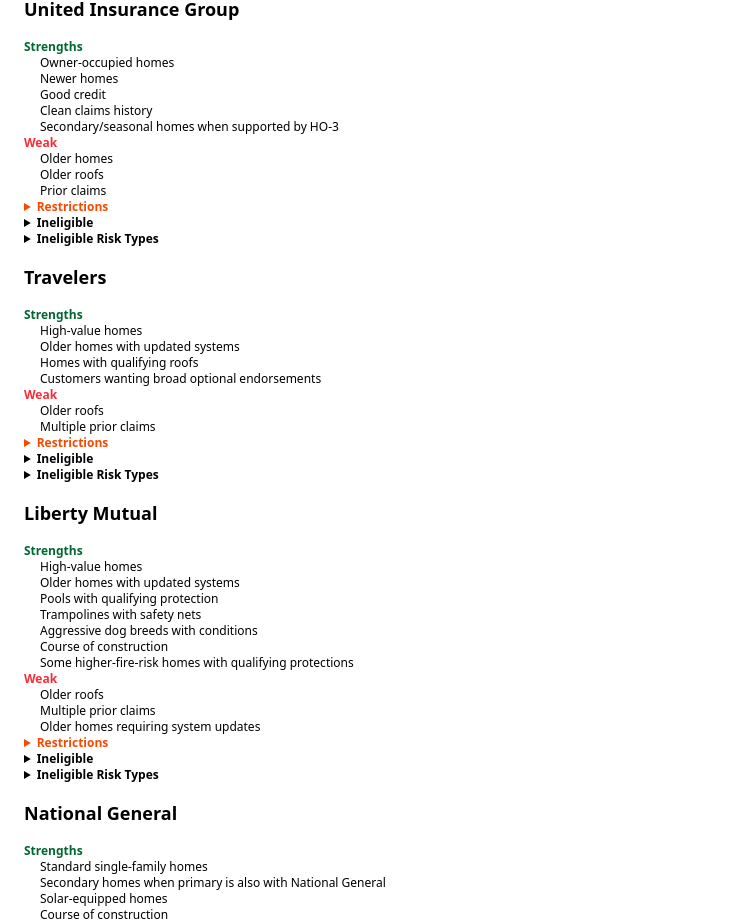
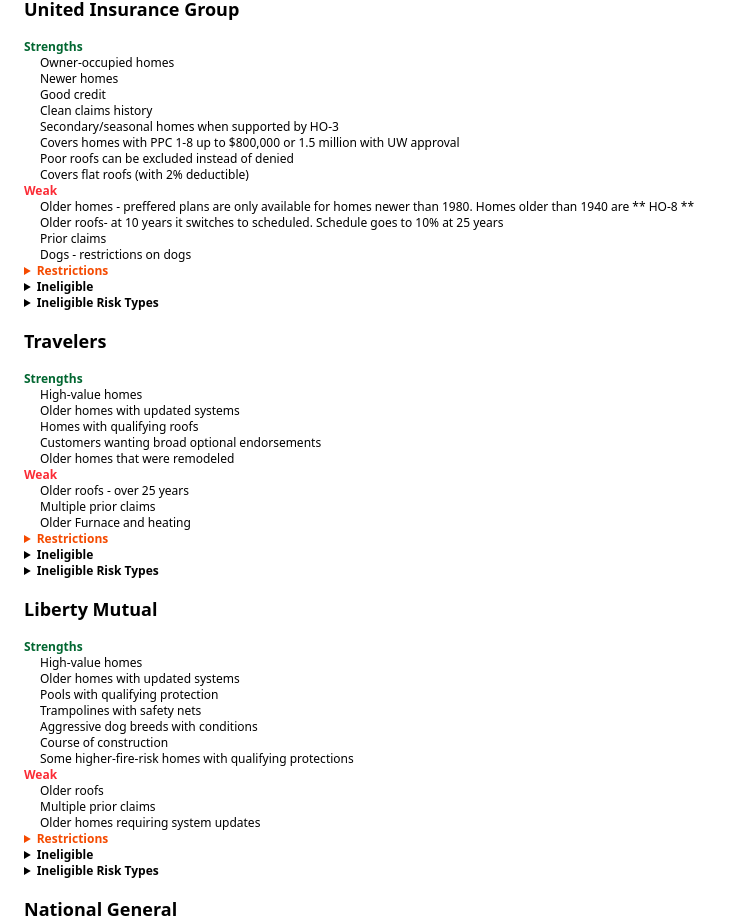
Before and after one commit to Jpatrick6420/propertyandcasualtywebsite, a React (Vite) app: page / in a window 1280 px wide. Shown: the part 1857-2780 px from the top of the page, without its empty margins (0-731 px from the left). Built offline with nearby package versions, Linux system fonts and the light colour scheme.

Commit message:
refactered carrier notes

```diff
--- a/src/data/carrierData.js
+++ b/src/data/carrierData.js
@@ -8,14 +8,24 @@
         "Good credit",
         "Clean claims history",
         "Secondary/seasonal homes when supported by HO-3",
+        "Covers homes with PPC 1-8 up to $800,000 or 1.5 million with UW approval",
+        "Poor roofs can be excluded instead of denied",
+        "Covers flat roofs (with 2% deductible)",
       ],
-      weak: ["Older homes", "Older roofs", "Prior claims"],
+      weak: [
+        "Older homes - preffered plans are only available for homes newer than 1980. Homes older than 1940 are ** HO-8 **",
+        "Older roofs- at 10 years it switches to scheduled. Schedule goes to 10% at 25 years",
+        "Prior claims",
+        "Dogs - restrictions on dogs",
+      ],
       coverage: {
         restrictions: [
+          "Homes older than 1940 are ** HO-8 **",
           "Flat/low-pitch roofs (3/12 or less) require a 2% deductible",
           "Commercial exposure requires underwriting approval",
           "Secondary/seasonal homes must be supported by an HO-3 policy",
           "Prior losses may require underwriting approval",
+          "No more than 2 horses",
         ],
       },
       product: "HO-3",
@@ -319,8 +329,13 @@
         "Older homes with updated systems",
         "Homes with qualifying roofs",
         "Customers wanting broad optional endorsements",
+        "Older homes that were remodeled",
       ],
-      weak: ["Older roofs", "Multiple prior claims"],
+      weak: [
+        "Older roofs - over 25 years",
+        "Multiple prior claims",
+        "Older Furnace and heating",
+      ],
       underwriting: {
         ineligiblePropertyTypes: [
           "Manufactured/mobile homes",
@@ -331,6 +346,9 @@
           "Fireline score 8 or above",
           "Unfenced pools",
           "Dogs with bite history",
+          "Vacant Homes- can be vacant up to 30 days of bind",
+
+          "Wood shake",
         ],
         firelineScore8OrAboveEligible: false,
         dwellingMaxWithoutAuthority: 2000000,
```
